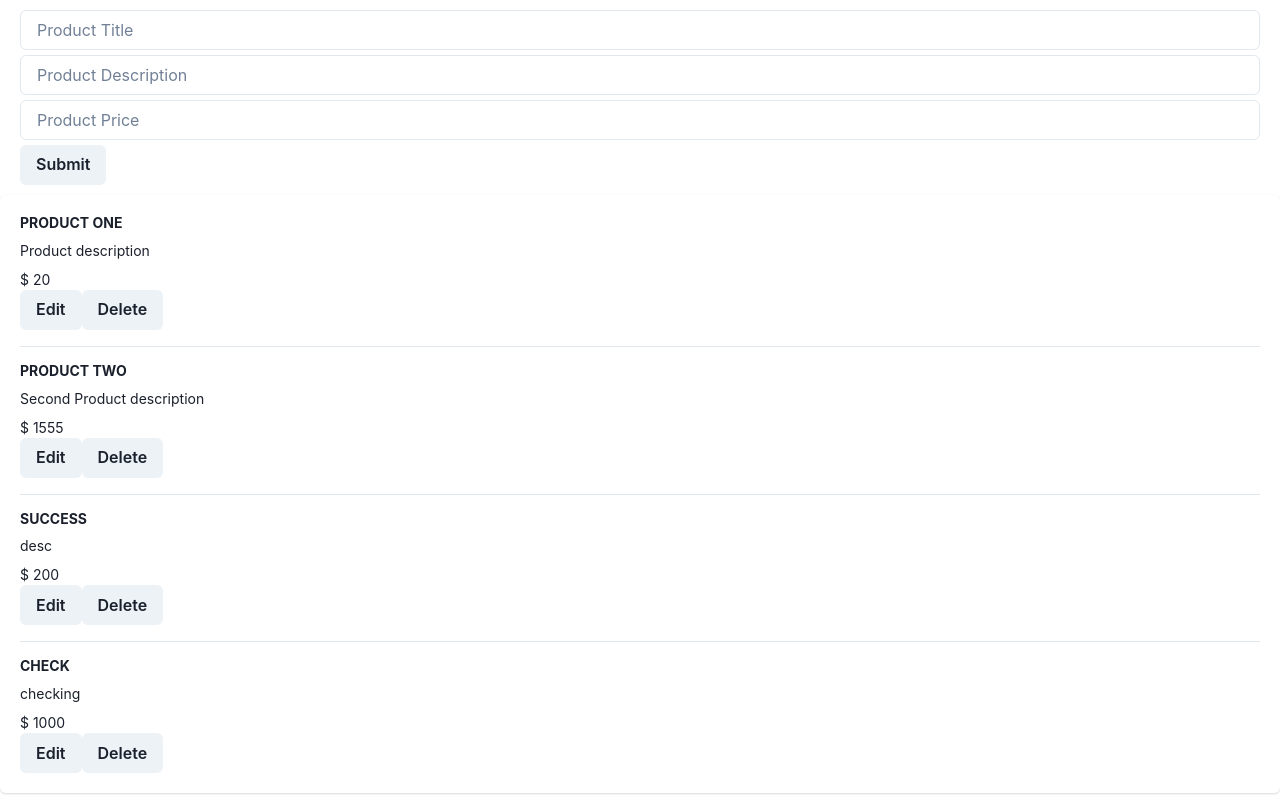
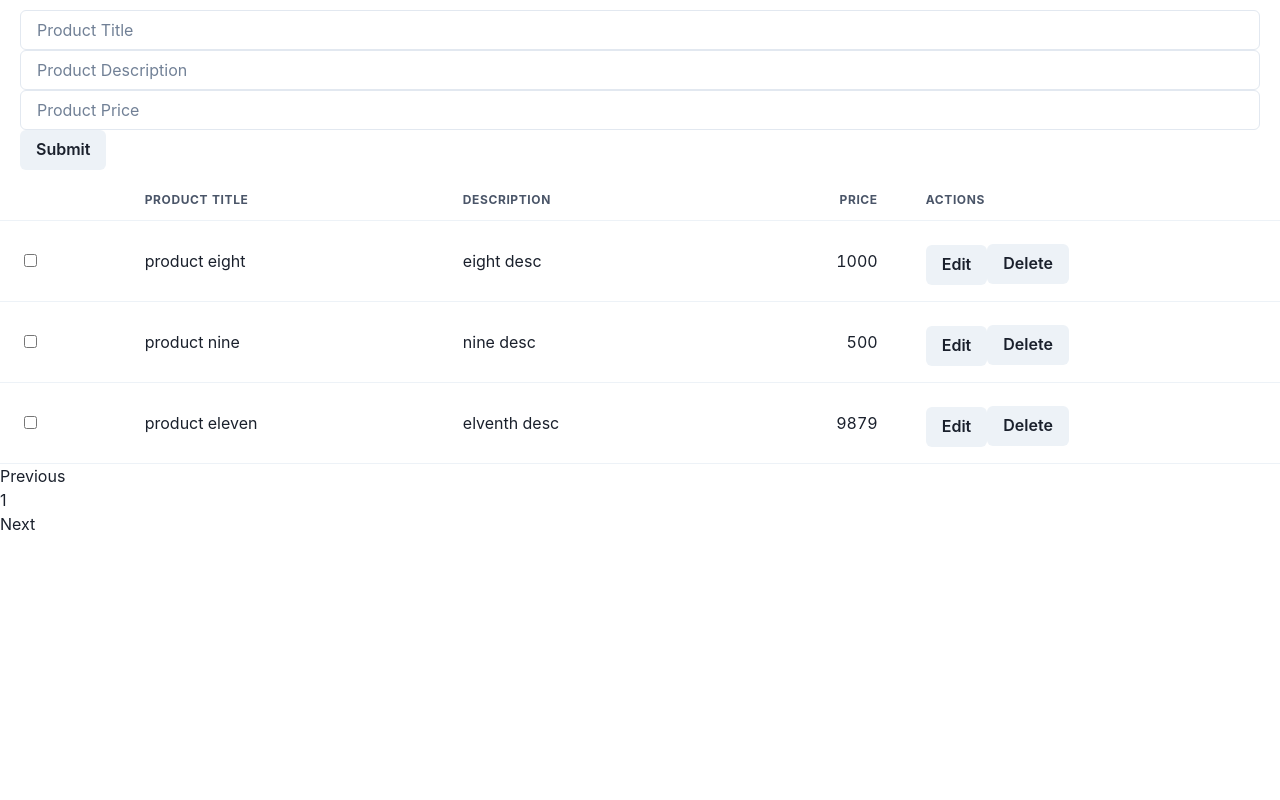
Before and after one commit to skhatri121/ReactQueryForm, a React (Vite) app: page / in a window 1280 px wide. Built offline with nearby package versions, Linux system fonts and the light colour scheme; data requests are answered from the project's data file.

Commit message:
Table Pagination Multiple Select

```diff
--- a/package.json
+++ b/package.json
@@ -18,6 +18,7 @@
     "react": "^18.2.0",
     "react-dom": "^18.2.0",
     "react-hook-form": "^7.50.1",
+    "react-paginate": "^8.2.0",
     "react-query": "^3.39.3",
     "react-router-dom": "^6.22.0",
     "uuid": "^9.0.1"
--- /dev/null
+++ b/src/Components/CommonButton.tsx
@@ -0,0 +1,9 @@
+import { Button } from "@chakra-ui/react";
+import React from "react";
+type CommonButtonProps = {
+  label: String;
+};
+const CommonButton: React.FC<CommonButtonProps> = ({ label }) => (
+  <Button type="submit">{label}</Button>
+);
+export default CommonButton;
--- /dev/null
+++ b/src/Components/CommonInput.tsx
@@ -0,0 +1,28 @@
+import { Input, Box } from "@chakra-ui/react";
+import React from "react";
+import { FieldValues, UseFormRegister } from "react-hook-form";
+
+type CommonInputProps = {
+  register: UseFormRegister<FieldValues>;
+  name: string;
+  placeholder: string;
+  errorMessage?: string;
+};
+
+const CommonInput: React.FC<CommonInputProps> = ({
+  register,
+  name,
+  placeholder,
+  errorMessage,
+}) => (
+  <>
+    <Input
+      {...register(name, { required: `${placeholder} is required` })}
+      type="text"
+      placeholder={placeholder}
+    />
+    {errorMessage && <Box color="red">{errorMessage}</Box>}
+  </>
+);
+
+export default CommonInput;
--- a/src/Components/Form.tsx
+++ b/src/Components/Form.tsx
@@ -1,6 +1,8 @@
-import { Box, Button, Input } from "@chakra-ui/react";
+import { Box } from "@chakra-ui/react";
 import React from "react";
 import { SubmitHandler, useForm } from "react-hook-form";
+import CommonInput from "./CommonInput";
+import CommonButton from "./CommonButton";
 
 type FormProps = {
   onSubmit: SubmitHandler<FormField>;
@@ -12,6 +14,7 @@ type FormField = {
   description: string;
   price: string;
 };
+
 const Form: React.FC<FormProps> = ({ onSubmit, initialValue }) => {
   const {
     register,
@@ -29,42 +32,32 @@ const Form: React.FC<FormProps> = ({ onSubmit, initialValue }) => {
   }, [initialValue, setValue]);
 
   return (
-    <>
     <form onSubmit={handleSubmit(onSubmit)}>
       <Box p="10px 20px">
-          <Input
-            {...register("title", { required: "Title is required" })}
-            type="text"
+        <CommonInput
+          register={register}
+          name="title"
           placeholder="Product Title"
+          errorMessage={errors.title?.message}
         />
-          {errors.title && <Box color="red">{errors.title.message}</Box>}
 
-          <Input
-            mt="5px"
-            {...register("description", {
-              required: "Description is required",
-            })}
-            type="text"
+        <CommonInput
+          register={register}
+          name="description"
           placeholder="Product Description"
+          errorMessage={errors.description?.message}
         />
-          {errors.description && (
-            <Box color="red">{errors.description.message}</Box>
-          )}
 
-          <Input
-            mt="5px"
-            {...register("price", { required: "Price is required" })}
-            type="text"
+        <CommonInput
+          register={register}
+          name="price"
           placeholder="Product Price"
+          errorMessage={errors.price?.message}
         />
-          {errors.price && <Box color="red">{errors.price.message}</Box>}
 
-          <Button type="submit" mt="5px">
-            Submit
-          </Button>
+        <CommonButton label="Submit" />
       </Box>
     </form>
-    </>
   );
 };
 
--- a/src/Pages/Product.tsx
+++ b/src/Pages/Product.tsx
@@ -23,6 +23,7 @@ const Product = () => {
     <>
       <Heading>{product.title}</Heading>
       <Text>{product.description}</Text>
+      <Text>{product.price}</Text>
       <Button onClick={() => navigate("/")}>Back to product list</Button>
     </>
   );
--- a/src/Pages/ProductList.tsx
+++ b/src/Pages/ProductList.tsx
@@ -1,21 +1,27 @@
+import { useState } from "react";
 import {
-  Box,
   Button,
-  Card,
-  CardBody,
-  Heading,
-  Stack,
-  StackDivider,
-  Text,
+  Table,
+  TableContainer,
+  Tbody,
+  Td,
+  Th,
+  Thead,
+  Tr,
 } from "@chakra-ui/react";
 import AddProduct from "../Components/AddProduct";
 import { useMutation, useQuery, useQueryClient } from "react-query";
 import { fetchProducts, deleteProduct } from "../api/fnc";
 import { useNavigate } from "react-router-dom";
+import ReactPaginate from "react-paginate";
 
 const ProductList = () => {
   const queryClient = useQueryClient();
   const navigate = useNavigate();
+  const [currentPage, setCurrentPage] = useState(0);
+  const [selectedProductIds, setSelectedProductIds] = useState([]);
+  const productsPerPage = 5;
+
   const {
     isLoading,
     isError,
@@ -30,49 +36,114 @@ const ProductList = () => {
     mutationFn: deleteProduct,
     onSuccess: () => {
       queryClient.invalidateQueries({ queryKey: ["products"] });
+      setSelectedProductIds([]);
     },
   });
 
-  const handleDelete = (id) => {
+  const handleDelete = () => {
+    selectedProductIds.forEach((id) => {
       deleteProductMutation.mutate(id);
+    });
+  };
+
+  const handleCheckboxChange = (productId) => {
+    setSelectedProductIds((prevSelectedProductIds) => {
+      if (prevSelectedProductIds.includes(productId)) {
+        return prevSelectedProductIds.filter((id) => id !== productId);
+      } else {
+        return [...prevSelectedProductIds, productId];
+      }
+    });
   };
 
   if (isLoading) return "Loading...";
-  if (isError) return `Error:${error.message}`;
+  if (isError) return `Error: ${error.message}`;
+
+  if (!products || products.length === 0) {
+    return <div>No products found.</div>;
+  }
+
+  const pageCount = Math.ceil(products.length / productsPerPage);
+
+  const changePage = ({ selected }) => {
+    setCurrentPage(selected);
+  };
+
+  const offset = currentPage * productsPerPage;
 
   return (
     <>
       <AddProduct />
-      <Card>
-        <CardBody>
-          <Stack divider={<StackDivider />} spacing="4">
-            {products.map((product) => (
-              <Box key={product.id}>
-                <Box
+
+      <TableContainer>
+        <Table variant="simple">
+          <Thead>
+            <Tr>
+              <Th></Th>
+              <Th>Product Title</Th>
+              <Th>Description</Th>
+              <Th isNumeric>Price</Th>
+              <Th>Actions</Th>
+            </Tr>
+          </Thead>
+          <Tbody>
+            {products.slice(offset, offset + productsPerPage).map((product) => (
+              <Tr key={product.id}>
+                <Td>
+                  <input
+                    type="checkbox"
+                    checked={selectedProductIds.includes(product.id)}
+                    onChange={() => handleCheckboxChange(product.id)}
+                  />
+                </Td>
+                <Td
                   cursor="pointer"
                   onClick={() => navigate(`/products/${product.id}`)}
                 >
-                  <Heading size="xs" textTransform="uppercase">
                   {product.title}
-                  </Heading>
-                  <Text pt="2" fontSize="sm">
+                </Td>
+                <Td
+                  cursor="pointer"
+                  onClick={() => navigate(`/products/${product.id}`)}
+                >
                   {product.description}
-                  </Text>
-                </Box>
-                <Text pt="2" fontSize="sm">
-                  $ {product.price}
-                </Text>
+                </Td>
+                <Td
+                  isNumeric
+                  cursor="pointer"
+                  onClick={() => navigate(`/products/${product.id}`)}
+                >
+                  {product.price}
+                </Td>
+                <Td>
                   <Button
                     onClick={() => navigate(`/products/${product.id}/edit`)}
+                    mt="2"
                   >
                     Edit
                   </Button>
-                <Button onClick={() => handleDelete(product.id)}>Delete</Button>
-              </Box>
+                  <Button
+                    disabled={selectedProductIds.length === 0}
+                    onClick={handleDelete}
+                    mt="5px"
+                  >
+                    Delete
+                  </Button>
+                </Td>
+              </Tr>
             ))}
-          </Stack>
-        </CardBody>
-      </Card>
+          </Tbody>
+        </Table>
+        <ReactPaginate
+          breakLabel={"..."}
+          pageCount={pageCount}
+          marginPagesDisplayed={2}
+          pageRangeDisplayed={5}
+          onPageChange={changePage}
+          containerClassName={"pagination"}
+          activeClassName={"active"}
+        />
+      </TableContainer>
     </>
   );
 };
--- a/src/db.json
+++ b/src/db.json
@@ -1,28 +1,22 @@
 {
   "products": [
     {
-      "id": "1",
-      "title": "Product One",
-      "description": "Product description",
-      "price": "20"
+      "id": "849b651b-3d6e-4145-a153-c6879d816c06",
+      "title": "product eight",
+      "description": "eight desc",
+      "price": "1000"
     },
     {
-      "id": "2",
-      "title": "Product Two",
-      "description": "Second Product description",
-      "price": 1555
+      "id": "29e9685b-d1a7-4fa0-898e-495f1839cec2",
+      "title": "product nine",
+      "description": "nine desc",
+      "price": "500"
     },
     {
-      "id": "2612f93f-2c97-4934-a251-923ebf1817a9",
-      "title": "success",
-      "description": "desc",
-      "price": "200"
-    },
-    {
-      "id": "e61481bb-aa3c-4ecb-9dc3-c6ed96802431",
-      "title": "Check",
-      "description": "checking",
-      "price": "1000"
+      "id": "9ef8eda4-ece1-42e8-a21f-ab3bfdf10271",
+      "title": "product eleven",
+      "description": "elventh desc",
+      "price": "9879"
     }
   ]
 }
```
Also changed, not shown: 1 other file (tests, documents, lock files or other folders). Lines whose indentation alone changed are shown as unchanged.
